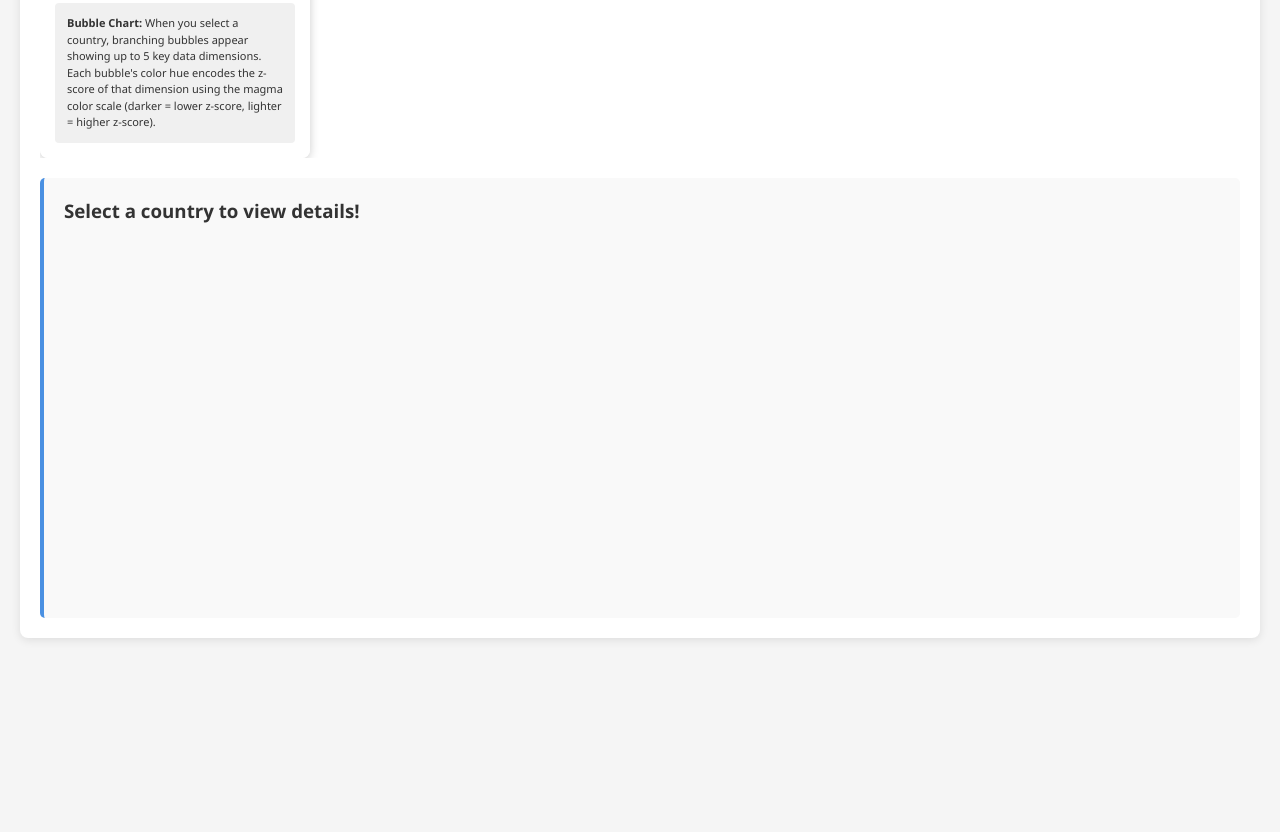
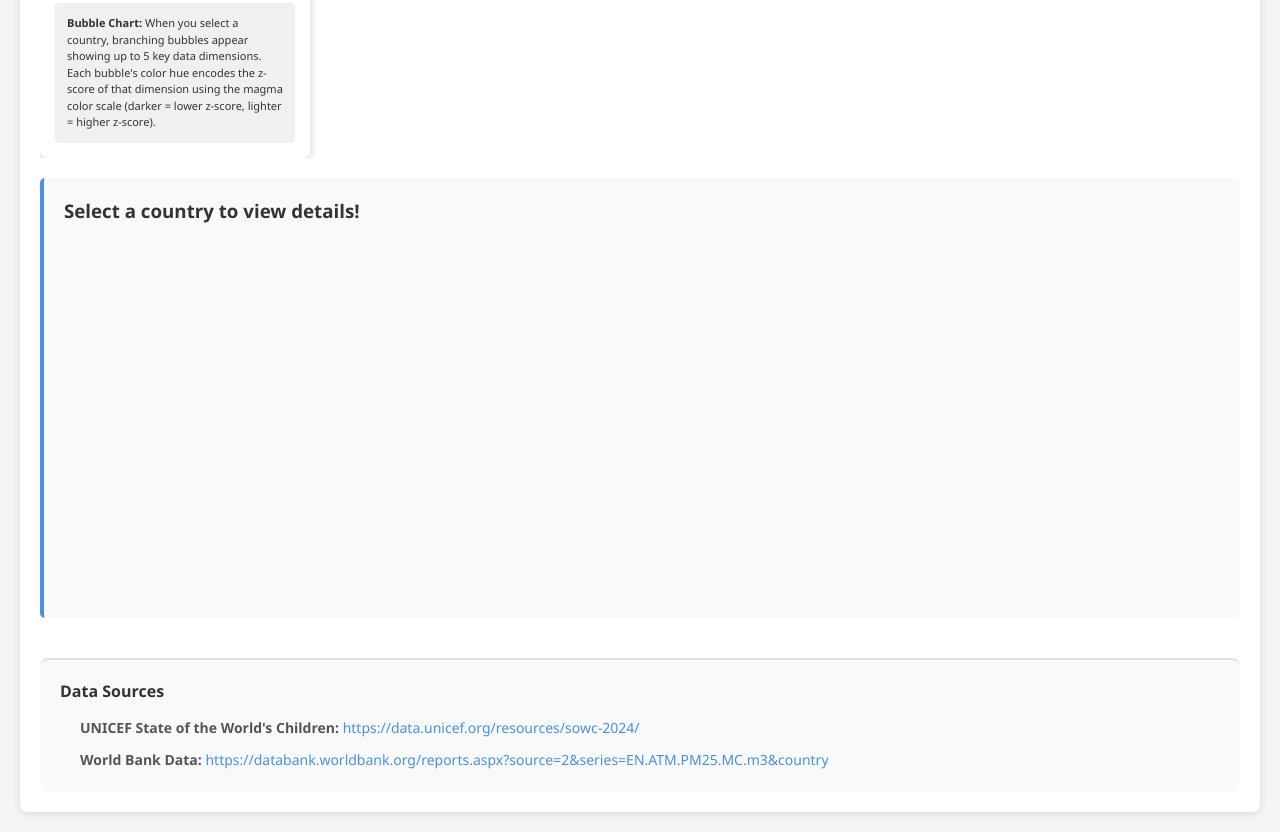
Before and after one commit to Zqyyk11/Global-Children-WellBeing, a plain HTML site: page index.html in a window 1280 px wide. Shown: the part 758-1590 px from the top of the page. Before the commit the page ends 1416 px from the top, so only its background shows below. Drawn offline with nearby package versions, Linux system fonts and the light colour scheme; no server answers.

Commit message:
Added data sources section at bottom

```diff
--- a/index.html
+++ b/index.html
@@ -279,6 +279,49 @@
             color: #666;
             margin-bottom: 30px;
             font-size: 14px;
+        }
+
+        .data-sources {
+            margin-top: 40px;
+            padding: 20px;
+            background-color: #f8f9fa;
+            border-radius: 8px;
+            border-top: 2px solid #e0e0e0;
+        }
+
+        .data-sources h3 {
+            margin: 0 0 15px 0;
+            color: #333;
+            font-size: 16px;
+            font-weight: 600;
+        }
+
+        .data-sources ul {
+            margin: 0;
+            padding-left: 20px;
+            list-style-type: none;
+        }
+
+        .data-sources li {
+            margin-bottom: 10px;
+            color: #555;
+            font-size: 14px;
+            line-height: 1.6;
+        }
+
+        .data-sources li:last-child {
+            margin-bottom: 0;
+        }
+
+        .data-sources a {
+            color: #4a90e2;
+            text-decoration: none;
+            transition: color 0.2s;
+        }
+
+        .data-sources a:hover {
+            color: #357abd;
+            text-decoration: underline;
         }
 
         #map-container {
@@ -997,6 +1040,24 @@
             </div>
             <div class="comparison-countries-list" id="comparison-countries-list"></div>
             <div class="comparison-radar-container" id="comparison-radar-container"></div>
+        </div>
+
+        <div class="data-sources">
+            <h3>Data Sources</h3>
+            <ul>
+                <li>
+                    <strong>UNICEF State of the World's Children:</strong>
+                    <a href="https://data.unicef.org/resources/sowc-2024/" target="_blank" rel="noopener noreferrer">
+                        https://data.unicef.org/resources/sowc-2024/
+                    </a>
+                </li>
+                <li>
+                    <strong>World Bank Data:</strong>
+                    <a href="https://databank.worldbank.org/reports.aspx?source=2&series=EN.ATM.PM25.MC.m3&country" target="_blank" rel="noopener noreferrer">
+                        https://databank.worldbank.org/reports.aspx?source=2&series=EN.ATM.PM25.MC.m3&country
+                    </a>
+                </li>
+            </ul>
         </div>
 
     </div>
@@ -2879,7 +2940,7 @@
             {
                 title: "Radar Chart",
                 text: "When you select countries in Comparison View, a radar chart appears at the bottom showing how they compare across different dimensions. The chart uses z-scores normalized to a 0-100 scale.",
-                highlight: "#comparison-radar-container",
+                highlight: "#comparison-panel",
                 scrollTo: "#comparison-panel",
                 interactive: false,
                 forceScroll: true
```
